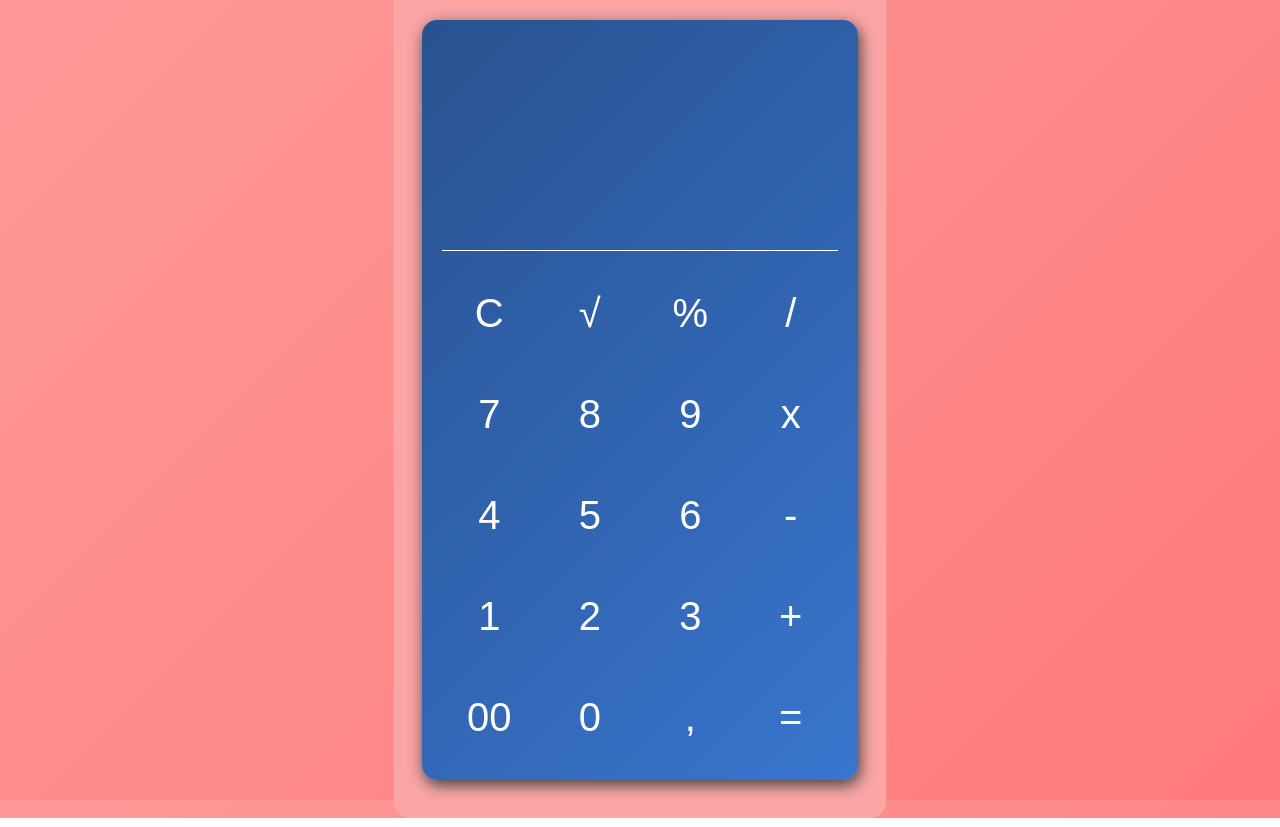
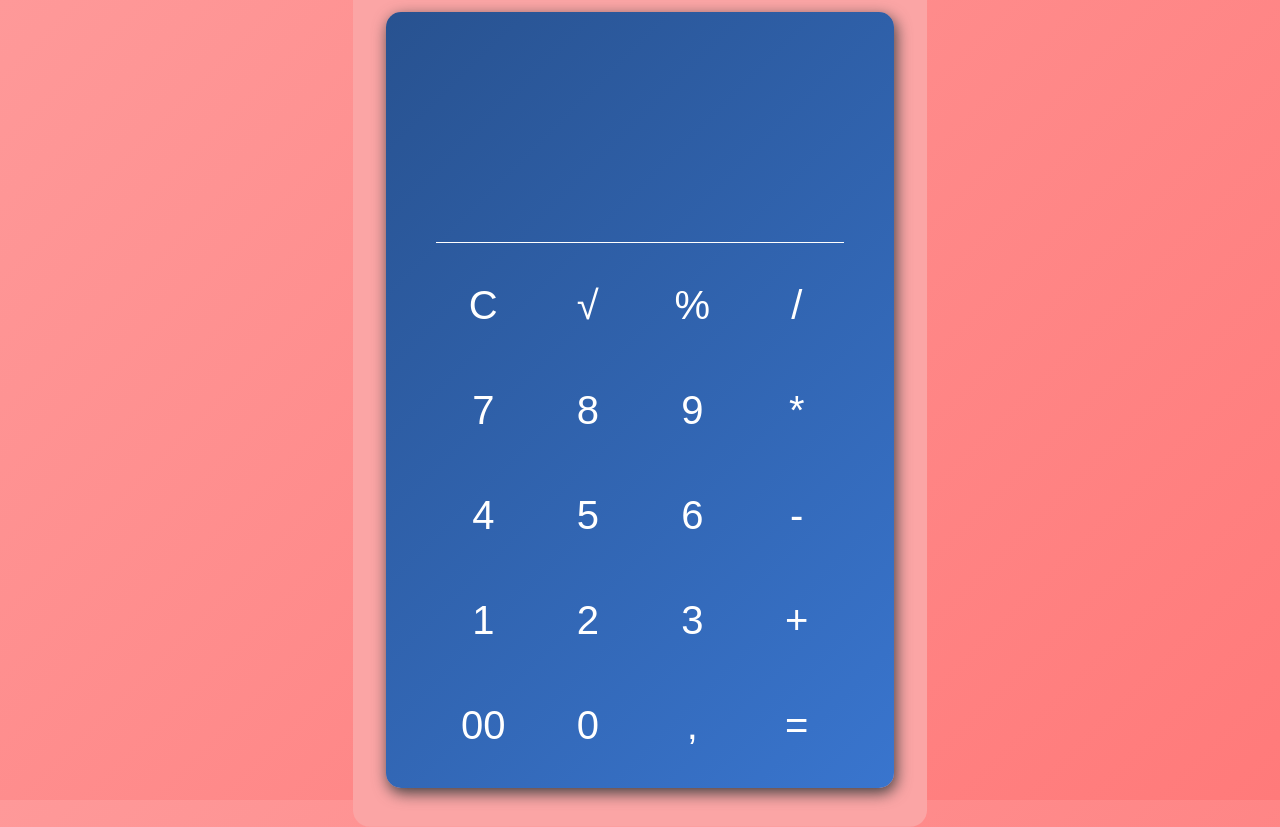
Before and after one commit to Vox1oot/calculator, a React (Create React App) app: page / in a window 1280 px wide. Built offline with nearby package versions, Linux system fonts and the light colour scheme.

Commit message:
refactor 2

```diff
--- /dev/null
+++ b/src/config/index.ts
@@ -0,0 +1,24 @@
+export const CONFIG_BUTTONS = [
+  'C',
+  '√',
+  '%',
+  '/',
+  '7',
+  '8',
+  '9',
+  '*',
+  '4',
+  '5',
+  '6',
+  '-',
+  '1',
+  '2',
+  '3',
+  '+',
+  '00',
+  '0',
+  ',',
+  '=',
+] as const;
+
+export type LabelType = (typeof CONFIG_BUTTONS)[number];
--- a/src/shared/ui/button/Button.tsx
+++ b/src/shared/ui/button/Button.tsx
@@ -3,8 +3,8 @@ import clsx from 'clsx';
 import { IButton } from './Button.interface';
 import styles from './Button.module.css';
 
-export const Button = ({ label, handleClick, className }: IButton) => (
-  <button type="button" className={clsx(className, styles.btn)} onClick={() => handleClick(label)}>
+export const Button = ({ className, label, onClick }: IButton) => (
+  <button type="button" className={clsx(className, styles.btn)} onClick={() => onClick(label)}>
     {label}
   </button>
 );
--- a/src/widget/calculator/Calculator.tsx
+++ b/src/widget/calculator/Calculator.tsx
@@ -5,8 +5,9 @@ import calculate from '../../utils/calculate';
 import { Button } from '../../shared/ui/button';
 import { Display } from '../../feature/ui/display';
 import styles from './calculator.module.css';
+import { CONFIG_BUTTONS, LabelType } from '../../config';
 
-export const Calculator = () => {
+export const Calculator = (): JSX.Element => {
   const [operations, setOperations] = useState('');
   const [result, setResult] = useState('');
 
@@ -39,34 +40,25 @@ export const Calculator = () => {
     }
   }, [operations]);
 
+  const getHandler = (label: LabelType) => {
+    switch (label) {
+      case 'C':
+        return handleClear;
+      case '=':
+        return handleCalculate;
+      default:
+        return handleClick;
+    }
+  };
+
   return (
     <section className={styles.calculator}>
       <Display operations={operations} result={result} onChange={handleChange} />
+
       <div className={styles['button-panel']}>
-        <Button label="C" handleClick={handleClear} />
-        <Button label="√" handleClick={handleClick} />
-        <Button label="%" handleClick={handleClick} />
-        <Button label="/" handleClick={handleClick} />
-        <Button label="7" handleClick={handleClick} />
-        <Button label="8" handleClick={handleClick} />
-        <Button label="9" handleClick={handleClick} />
-        <Button label="x" handleClick={handleClick} />
-        <Button label="4" handleClick={handleClick} />
-        <Button label="5" handleClick={handleClick} />
-        <Button label="6" handleClick={handleClick} />
-        <Button label="-" handleClick={handleClick} />
-        <Button label="1" handleClick={handleClick} />
-        <Button label="2" handleClick={handleClick} />
-        <Button label="3" handleClick={handleClick} />
-        <Button label="+" handleClick={handleClick} />
-        <Button label="00" handleClick={handleClick} />
-        <Button label="0" handleClick={handleClick} />
-        <Button label="," handleClick={handleClick} />
-        <Button
-          label="="
-          handleClick={handleCalculate}
-          styles={{ background: '#fff', color: '#4a79be' }}
-        />
+        {CONFIG_BUTTONS.map((label) => (
+          <Button key={label} label={label} onClick={getHandler(label)} />
+        ))}
       </div>
 
       <div className={styles['calculator-outline']} />
--- a/src/widget/calculator/calculator.module.css
+++ b/src/widget/calculator/calculator.module.css
@@ -1,7 +1,7 @@
 .calculator {
   position: relative;
   border-radius: 15px;
-  padding: 100px 20px 20px 20px;
+  padding: 100px 50px 20px 50px;
   background: linear-gradient(135deg, var(--primary-dark), var(--primary-light));
   box-shadow: 2px 5px 15px var(--shadow);
 }
@@ -21,7 +21,7 @@
 .button-panel {
   padding: 20px 5px 0;
   display: grid;
-  grid-gap: 1rem;
+  grid-gap: 20px;
   grid-template-rows: repeat(5, 1fr);
   grid-template-columns: repeat(4, 1fr);
 
```
Also changed, not shown: src/shared/ui/button/Button.interface.ts (+4 -3 lines).
